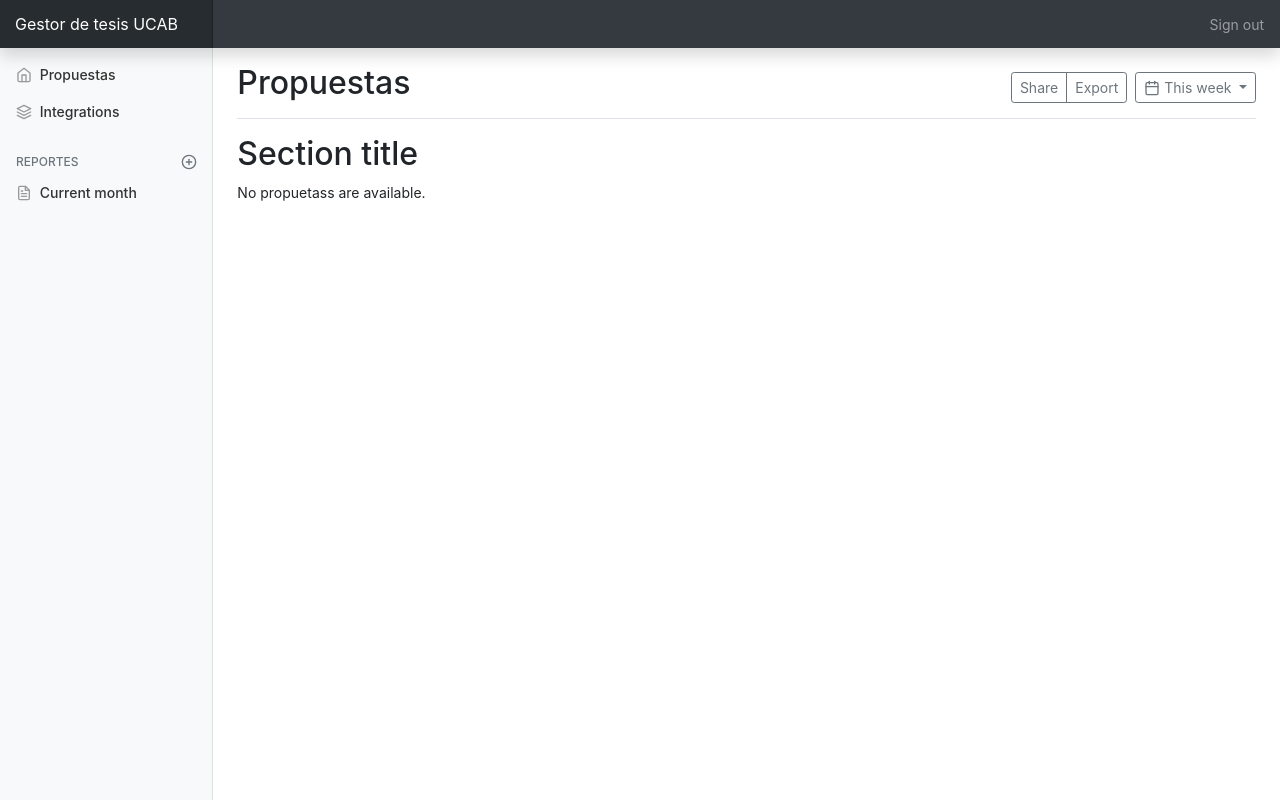
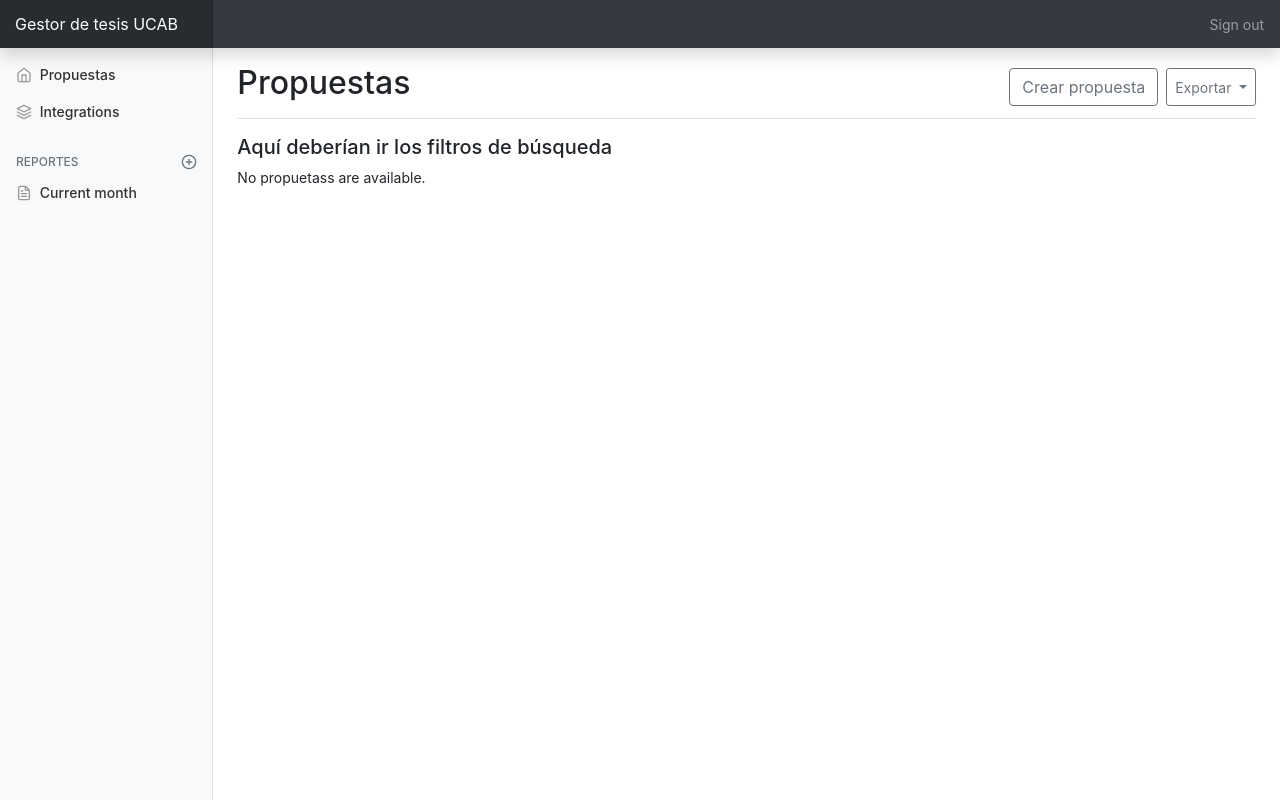
Before and after one commit to cesarbonadio/gestor-TG, a Django app: page /proposals/ in a window 1280 px wide. Run offline with Django 3.2, Linux system fonts and the light colour scheme; data that the repository does not hold is empty; some libraries are stand-ins or nearby versions.

Commit message:
añadido formulario de creacion de propuestas

```diff
--- a/managerApp/templates/managerApp/proposal/detail.html
+++ b/managerApp/templates/managerApp/proposal/detail.html
@@ -20,4 +20,8 @@
         <strong>Terminología:&nbsp;</strong> <i>{{ proposal.term }}</i><br>
     </p>
 
+    <a href="{% url 'proposals:proposals_list' %}" class="btn btn-outline-secondary" role="button">
+        volver
+    </a>
+
 {% endblock %}
--- a/managerApp/templates/managerApp/proposal/index.html
+++ b/managerApp/templates/managerApp/proposal/index.html
@@ -7,17 +7,17 @@
       <h1 class="h2">Propuestas</h1>
       <div class="btn-toolbar mb-2 mb-md-0">
         <div class="btn-group mr-2">
-          <button type="button" class="btn btn-sm btn-outline-secondary">Share</button>
-          <button type="button" class="btn btn-sm btn-outline-secondary">Export</button>
+            <a href="{% url 'proposals:proposals_create' %}" class="btn btn-outline-secondary" role="button">
+                Crear propuesta
+            </a>
         </div>
         <button type="button" class="btn btn-sm btn-outline-secondary dropdown-toggle">
-          <svg xmlns="http://www.w3.org/2000/svg" width="24" height="24" viewBox="0 0 24 24" fill="none" stroke="currentColor" stroke-width="2" stroke-linecap="round" stroke-linejoin="round" class="feather feather-calendar"><rect x="3" y="4" width="18" height="18" rx="2" ry="2"></rect><line x1="16" y1="2" x2="16" y2="6"></line><line x1="8" y1="2" x2="8" y2="6"></line><line x1="3" y1="10" x2="21" y2="10"></line></svg>
-          This week
+          Exportar
         </button>
       </div>
     </div>
 
-    <h2>Section title</h2>
+    <h5>Aquí deberían ir los filtros de búsqueda</h5>
 
     {% if latest_propuestas %}
 
--- a/managerApp/urls.py
+++ b/managerApp/urls.py
@@ -11,7 +11,8 @@ urlpatterns = [
 
     path('proposals/', include(([
         path('', proposal.IndexView.as_view(), name='proposals_list'),
-        path('<int:pk>/', proposal.DetailView.as_view(), name='proposals_details')
+        path('<int:pk>/', proposal.DetailView.as_view(), name='proposals_details'),
+        path('create/', proposal.CreateProposalView.as_view(), name='proposals_create')
     ], 'managerApp'), namespace='proposals')),
 
     # ex: /polls/
--- a/managerApp/views/proposal.py
+++ b/managerApp/views/proposal.py
@@ -1,14 +1,19 @@
-from django.shortcuts import render
+from django.shortcuts import get_object_or_404, redirect, render
 from django.http import HttpResponse
-from ..models import Proposal
 from django.template import loader
 from django.http import Http404
+from django.contrib import messages
 
 #importando vistas genéricas
 #las vistas genéricas ayudan a ahorrar código
 #en caso de que no existan se utilizan funciones
 from django.views import generic
 from django.urls import reverse, reverse_lazy
+
+from ..models import Proposal
+from ..forms import proposalForms
+
+
 
 
 class IndexView(generic.ListView):
@@ -24,19 +29,13 @@ class DetailView(generic.DetailView):
     template_name = 'managerApp/proposal/detail.html'
 
 
+class CreateProposalView(generic.CreateView):
+    model = Proposal
+    fields = "__all__"
+    template_name = 'managerApp/proposal/create.html'
 
-def detail(request, propuesta_id):
-    try:
-        propuesta = Proposal.objects.get(pk=propuesta_id)
-    except Propuesta.DoesNotExist:
-        raise Http404("La propuesta no existe")
-    return render(request, 'propuestas/detail.html', {'propuesta': propuesta})
-
-
-def results(request, propuesta_id):
-    response = "Está buscando los resultados de la propuesta %s."
-    return HttpResponse(response % propuesta_id)
-
-
-def modify(request, propuesta_id):
-    return HttpResponse("Está modificando la propuesta %s." % propuesta_id)
+    def form_valid(self, form):
+        proposal = form.save(commit=False)
+        proposal.save()
+        messages.success(self.request, 'La propuesta fue creada satisfactoriamente')
+        return redirect('proposals:proposals_list')
```
Also changed, not shown: managerApp/forms/proposalForms.py (added, +12 -0 lines), managerApp/templates/managerApp/proposal/create.html (added, +23 -0 lines), managerApp/forms/__init__.py (added).
